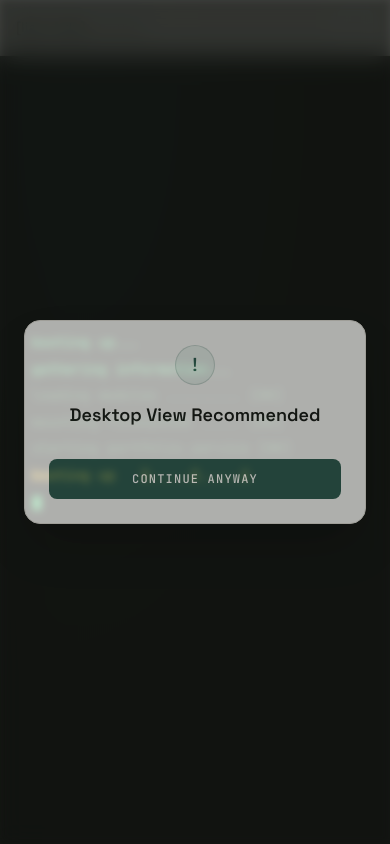
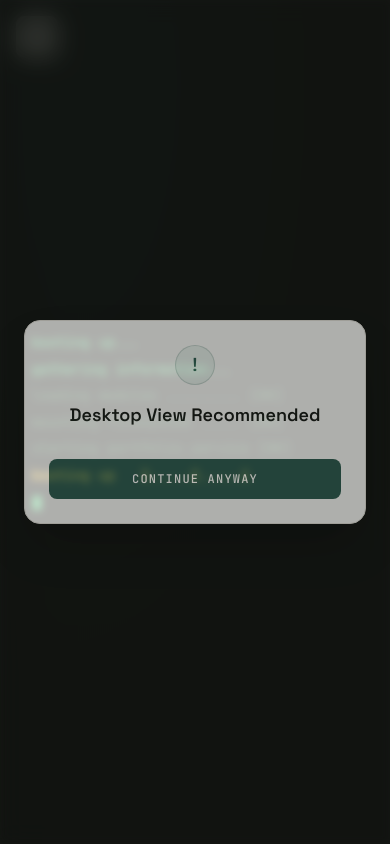
Before and after one commit to liamachdp-dev/portfolio-final, a Next.js app: page / in a window 390 px wide. Shown: the top 844 px of the page. Built offline with nearby package versions, Linux system fonts and the light colour scheme; no server answers; the database is empty.

Commit message:
refinements.3 082026

```diff
--- a/components/PageShell.tsx
+++ b/components/PageShell.tsx
@@ -21,7 +21,7 @@ export default function PageShell({ children }: { children: React.ReactNode }) {
       <Neofetch start={bootDone} />
       <div
         id="modern"
-        className="bg-paper text-ink font-sans flex flex-col md:flex-row min-h-screen pt-14 md:pt-0 overflow-x-clip"
+        className="bg-paper text-ink font-sans flex flex-col md:flex-row min-h-screen pt-0 overflow-x-clip"
       >
         {children}
       </div>
--- a/components/Sidebar.tsx
+++ b/components/Sidebar.tsx
@@ -36,16 +36,11 @@ export default function Sidebar() {
 
   return (
     <>
-      {/* Mobile Top Header Bar with Expand/Collapse Toggle */}
-      <div className="md:hidden fixed top-0 left-0 right-0 h-14 bg-paper/95 backdrop-blur-md border-b border-line z-40 flex items-center justify-between px-4 font-mono">
-        <div className="font-display font-semibold text-sm text-ink">
-          [liam-hdp]
-          <span className="text-[11px] text-inkSoft font-medium ml-1.5">/ Portfolio</span>
-        </div>
+      {/* Floating Mobile Toggle Button (Top Left) */}
       <button
         onClick={() => setIsOpen((prev) => !prev)}
         aria-label="Toggle navigation menu"
-          className="p-2 rounded-md border border-line bg-white text-inkSoft hover:text-accent focus:outline-none transition-colors cursor-pointer"
+        className="md:hidden fixed top-4 left-4 z-40 p-2.5 rounded-lg border border-line bg-paper/90 backdrop-blur-md text-inkSoft hover:text-accent focus:outline-none shadow-sm transition-all cursor-pointer"
       >
         {isOpen ? (
           <svg className="w-5 h-5" fill="none" stroke="currentColor" viewBox="0 0 24 24">
@@ -57,7 +52,6 @@ export default function Sidebar() {
           </svg>
         )}
       </button>
-      </div>
 
       {/* Mobile Backdrop (Click outside to collapse) */}
       {isOpen && (
@@ -74,7 +68,7 @@ export default function Sidebar() {
           /* Mobile View: Slide-over Drawer */
           fixed top-0 bottom-0 left-0 z-50 w-[260px] px-6 py-8 transition-transform duration-300 ease-in-out shadow-2xl
           ${isOpen ? "translate-x-0" : "-translate-x-full"}
-          /* Desktop View: Sticky Sidebar that follows scrolling */
+          /* Desktop View: Sticky Sidebar */
           md:sticky md:top-0 md:h-screen md:w-[220px] md:flex-shrink-0 md:self-start md:translate-x-0 md:px-7 md:py-12 md:shadow-none md:z-auto
         `}
       >
@@ -85,7 +79,7 @@ export default function Sidebar() {
               [liam-hdp]
               <span className="block text-[11px] text-inkSoft font-medium mt-0.5">Portfolio</span>
             </div>
-            {/* Mobile Close Button */}
+            {/* Mobile Close Button inside Drawer */}
             <button
               onClick={() => setIsOpen(false)}
               aria-label="Close menu"
```
Lines whose indentation alone changed are shown as unchanged.
